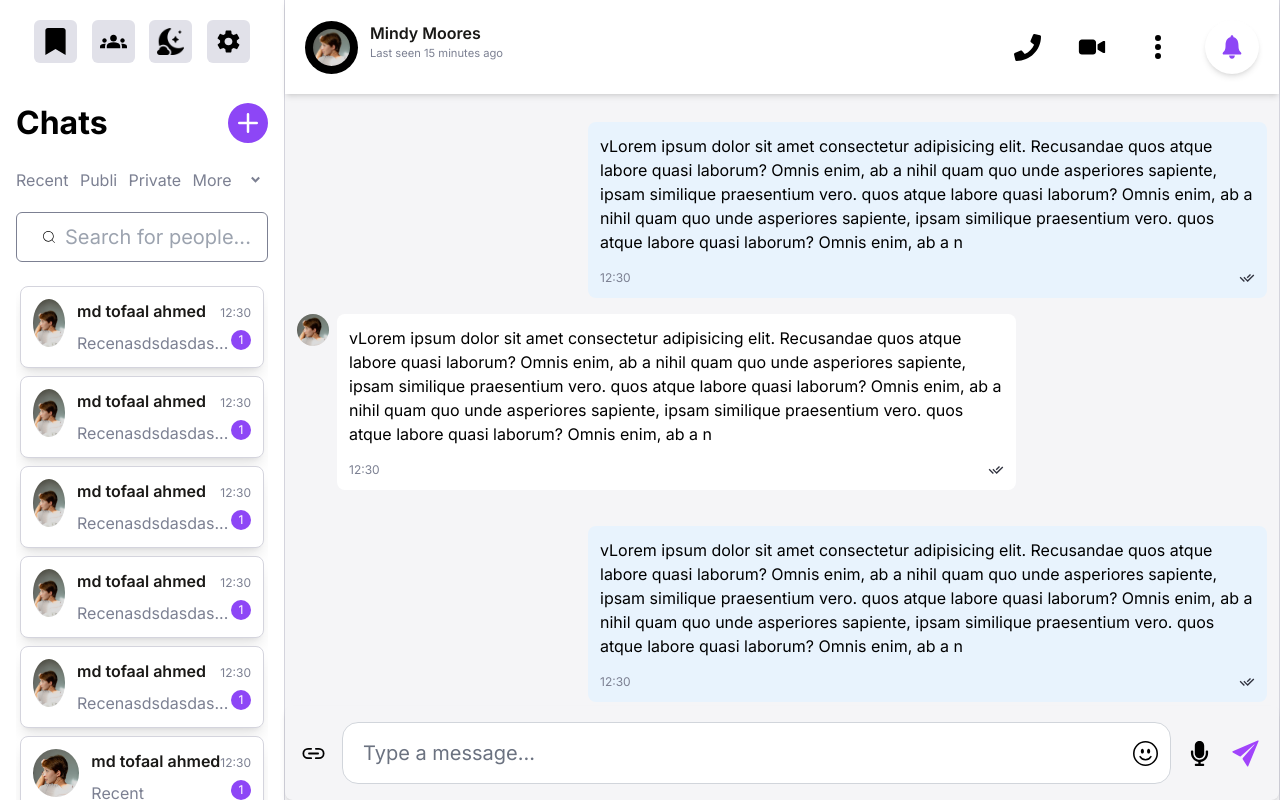
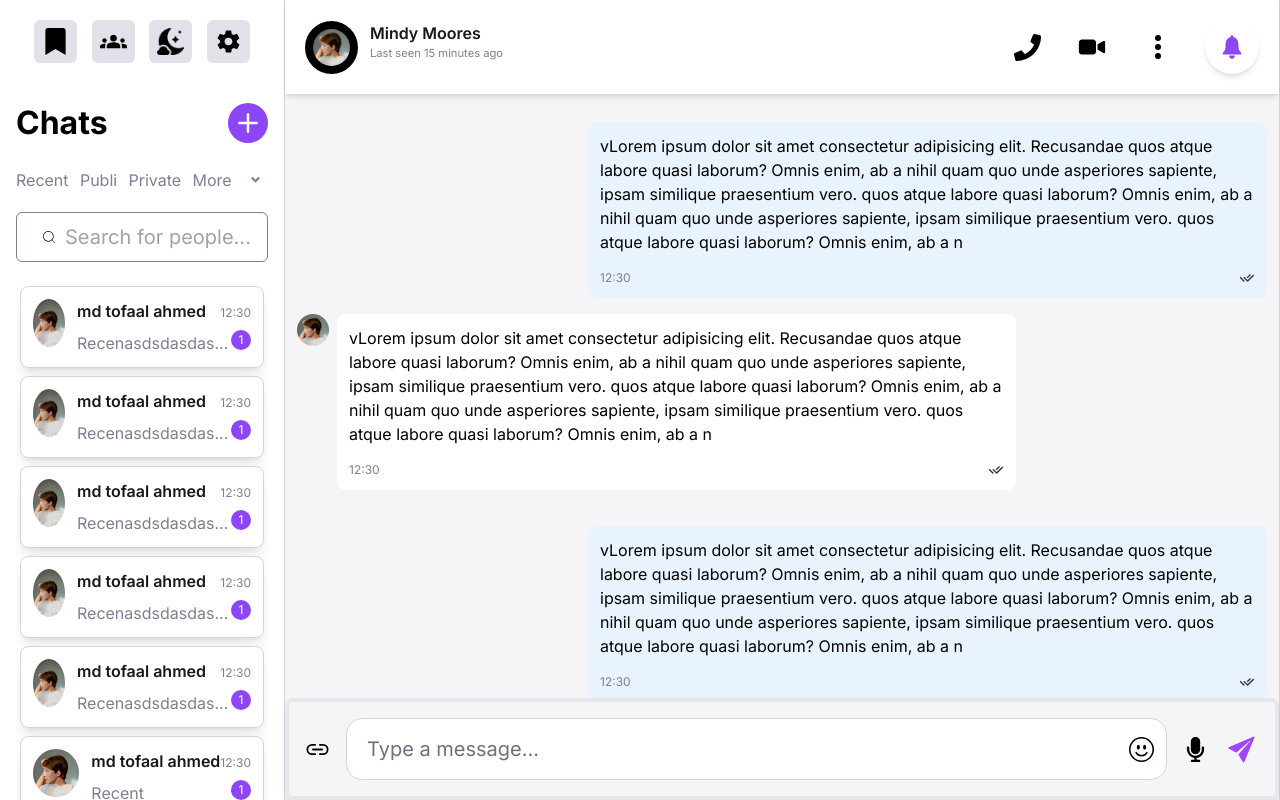
Before and after one commit to Tofaal9152/chatApplication, a React (Vite) app: page /messenger in a window 1280 px wide. Built offline with nearby package versions, Linux system fonts and the light colour scheme.

Commit message:
type-box

```diff
--- a/src/Components/Messenger/Show_Message/Show_Message.jsx
+++ b/src/Components/Messenger/Show_Message/Show_Message.jsx
@@ -74,7 +74,7 @@ const MsxContainer = () => {
           {/* Showing Message */}
           <MeAndFriendConversation />
           {/* Messages Section */}
-          <div className="flex w-full items-center absolute bottom-0 space-x-4 p-4 rounded-lg shadow-md">
+          <div className="flex w-full justify-center border-4 items-center absolute bottom-0 space-x-4 p-4 rounded-lg shadow-md">
             <span className="cursor-pointer">
               <IoLinkOutline size={25} />
             </span>
```
